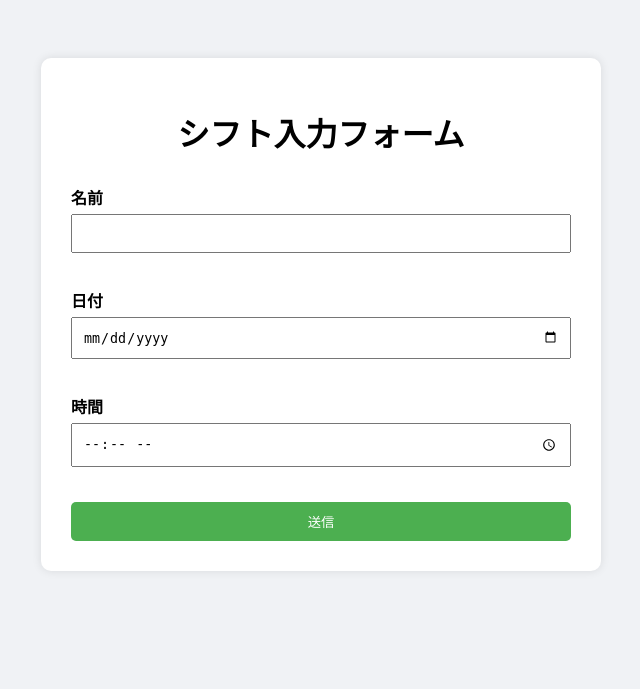
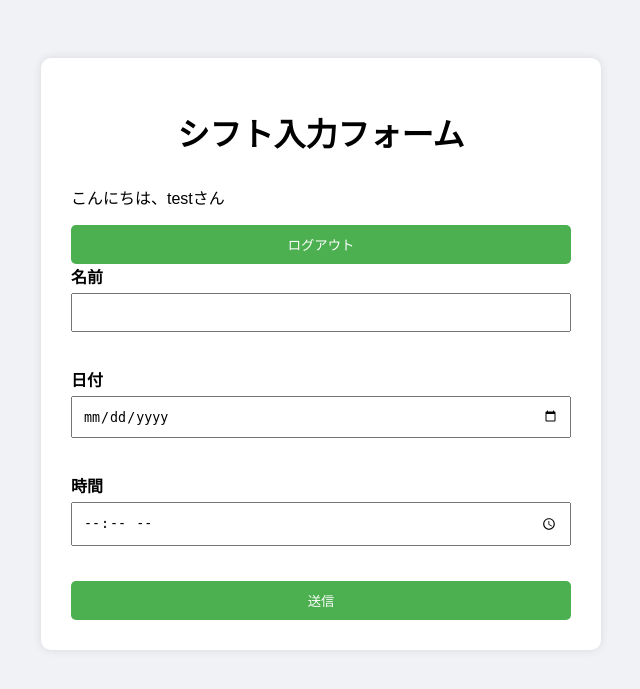
Before and after one commit to tiancundashi-png/tamu_app1_, a Flask app: page / in a window 1280 px wide. Shown: the top 689 px of the page, without its empty margins (319-959 px from the left). Run offline with Flask 3, Linux system fonts and the light colour scheme; a user stored in the database is signed in; data comes from the database, SQL or seed files in the repository.

Commit message:
Update index.html

```diff
--- a/shift-app/templates/index.html
+++ b/shift-app/templates/index.html
@@ -14,6 +14,15 @@
 <div class="container">
 
     <h1>シフト入力フォーム</h1>
+
+<p>こんにちは、{{ username }}さん</p>
+
+<!-- ログアウトボタン -->
+<form action="/logout">
+    <button type="submit">ログアウト</button>
+</form>
+
+<form method="POST" id="shift-form">
 
     <form method="POST" id="shift-form">
 
```
